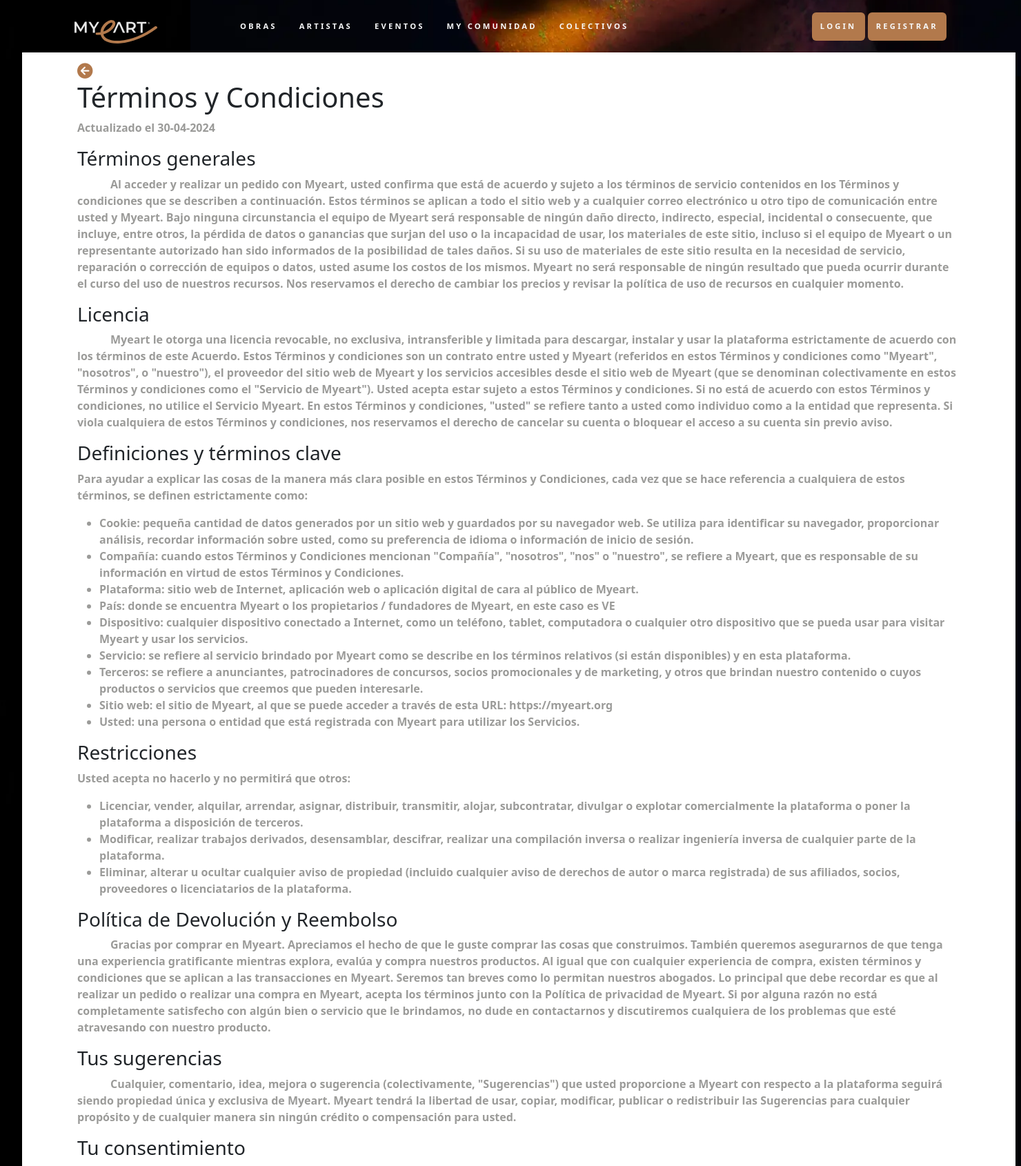
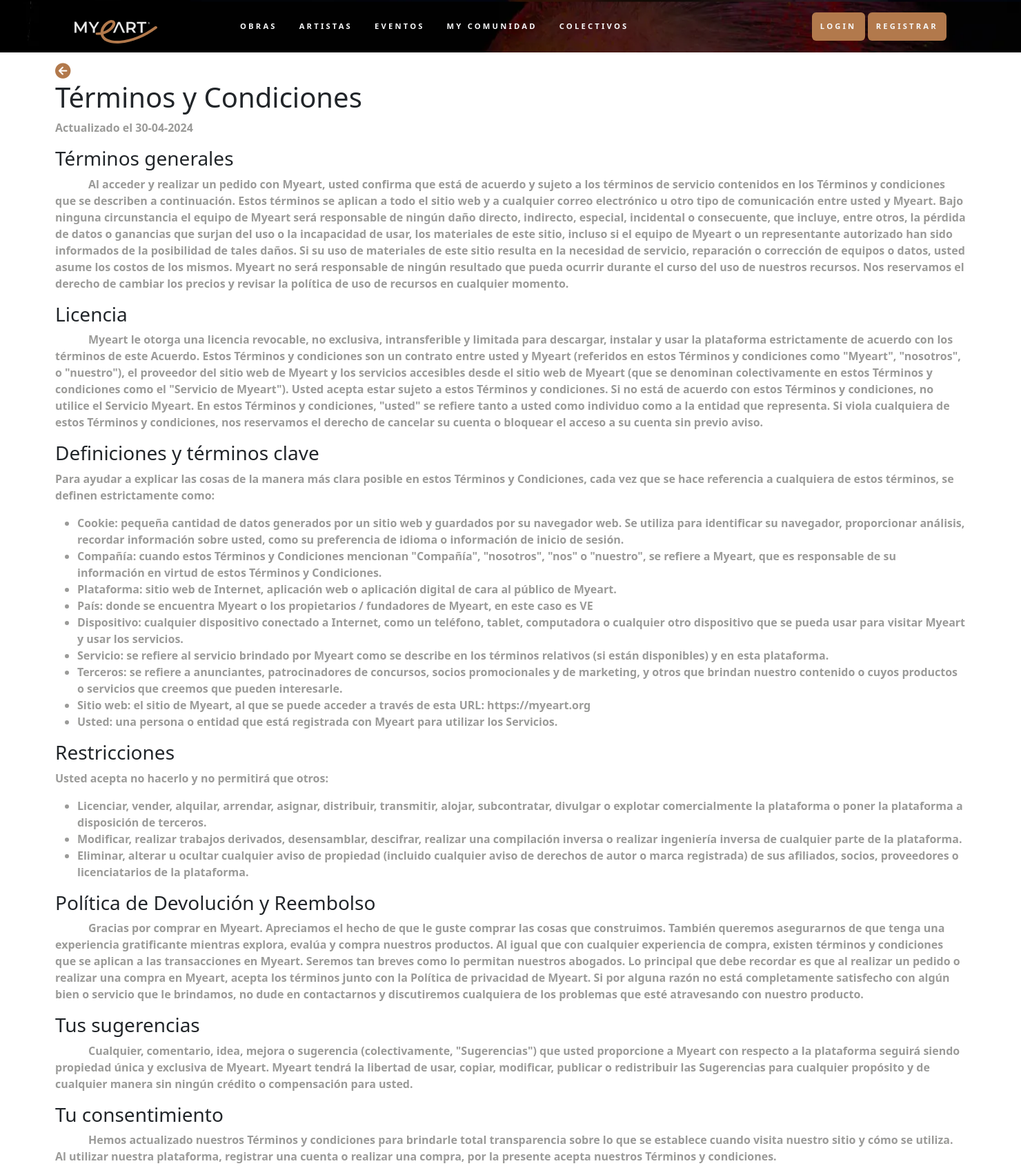
Before and after one commit to AdrianLozanoMartinez/myeart, a PHP site: page /PrivacyPolicy.php in a window 1480 px wide. Shown: the top 1690 px of the page at 69% size. Run offline with PHP 8.4, Linux system fonts and the light colour scheme.

Commit message:
Finish design about policy

```diff
--- a/style.css
+++ b/style.css
@@ -41,10 +41,10 @@ body{
 
 .containerPolicy{
     background-color: white;
-    width: 90em;
+    width: 100%;
     padding: 5em;
     padding-top: 1em;
-    margin-left: 2em;
+    /* margin-left: 2em; */
 }
 
 .policySmall{
```
